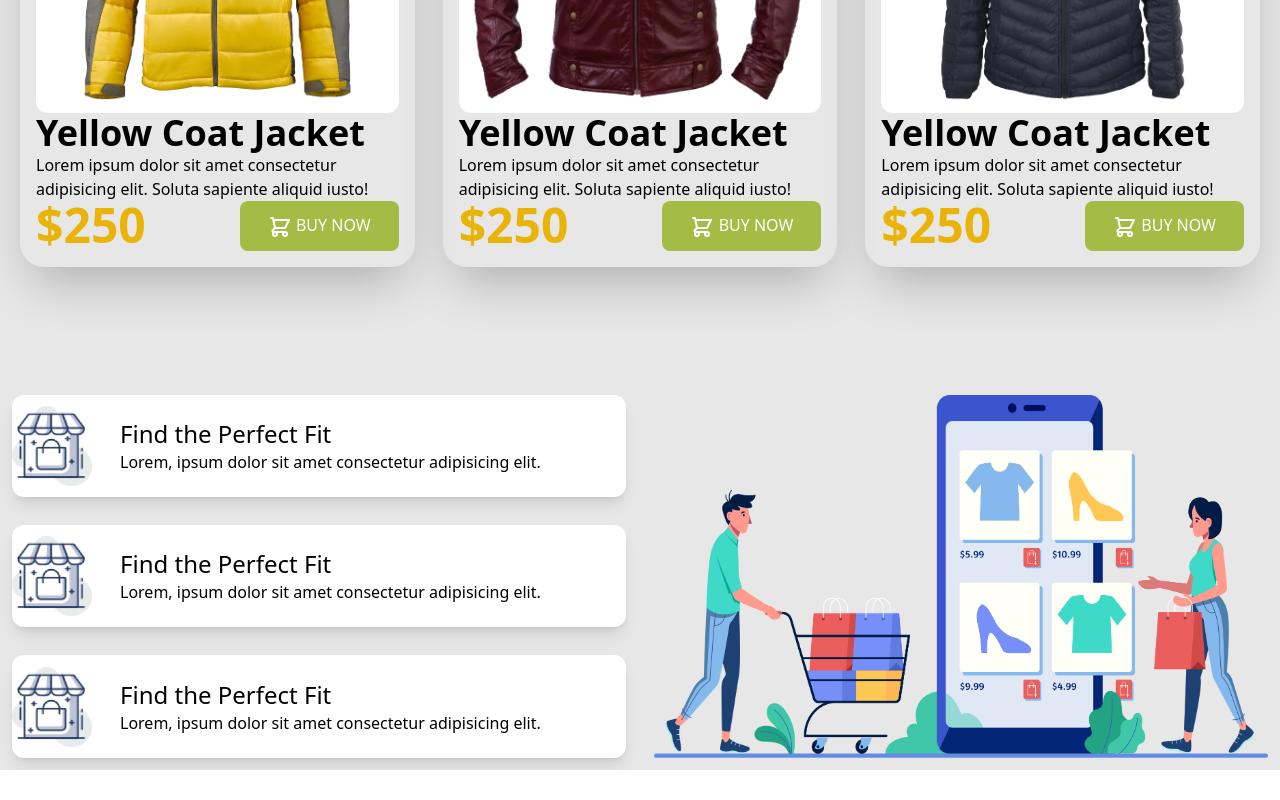
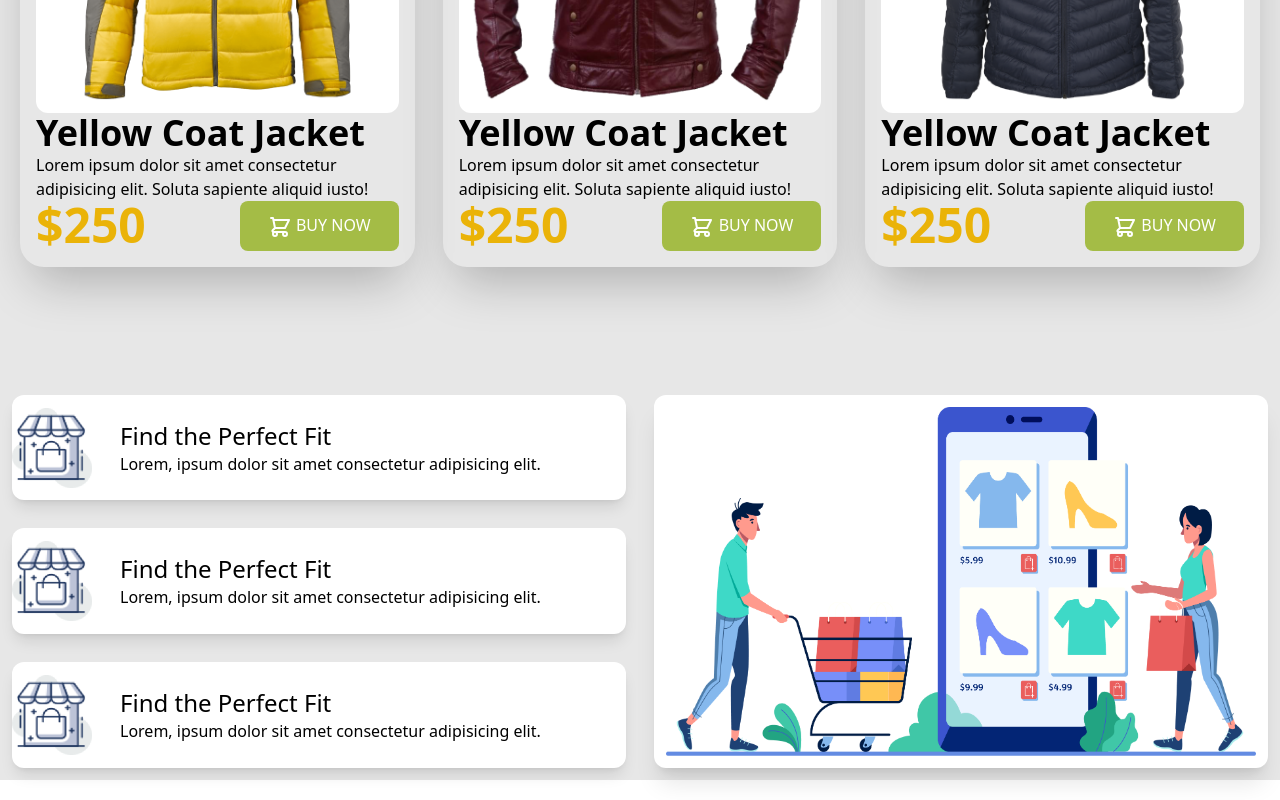
Before and after one commit to sajid1545/PH-penguin-mart, a plain HTML site: page index.html in a window 1280 px wide. Shown: the part 1831-2631 px from the top of the page. Before the commit the page ends 2601 px from the top, so only its background shows below. Drawn offline with nearby package versions, Linux system fonts and the light colour scheme.

Commit message:
benifit section image edited

```diff
--- a/index.html
+++ b/index.html
@@ -229,7 +229,7 @@
 
         <!-- ~ Benefit Section  ==============================================-->
 
-        <section>
+        <section class="mb-5">
             <div class="grid grid-cols-1 lg:grid-cols-2 gap-7 p-3">
                 <div class="flex items-center gap-7 bg-white rounded-xl shadow-lg sm:hidden lg:flex ">
                     <div>
@@ -242,7 +242,7 @@
                     </div>
                 </div>
 
-                <div class="row-span-3">
+                <div class="row-span-3 bg-white p-3 rounded-xl shadow-xl">
                     <img src="images/shopping.png" alt="">
                 </div>
 
```
